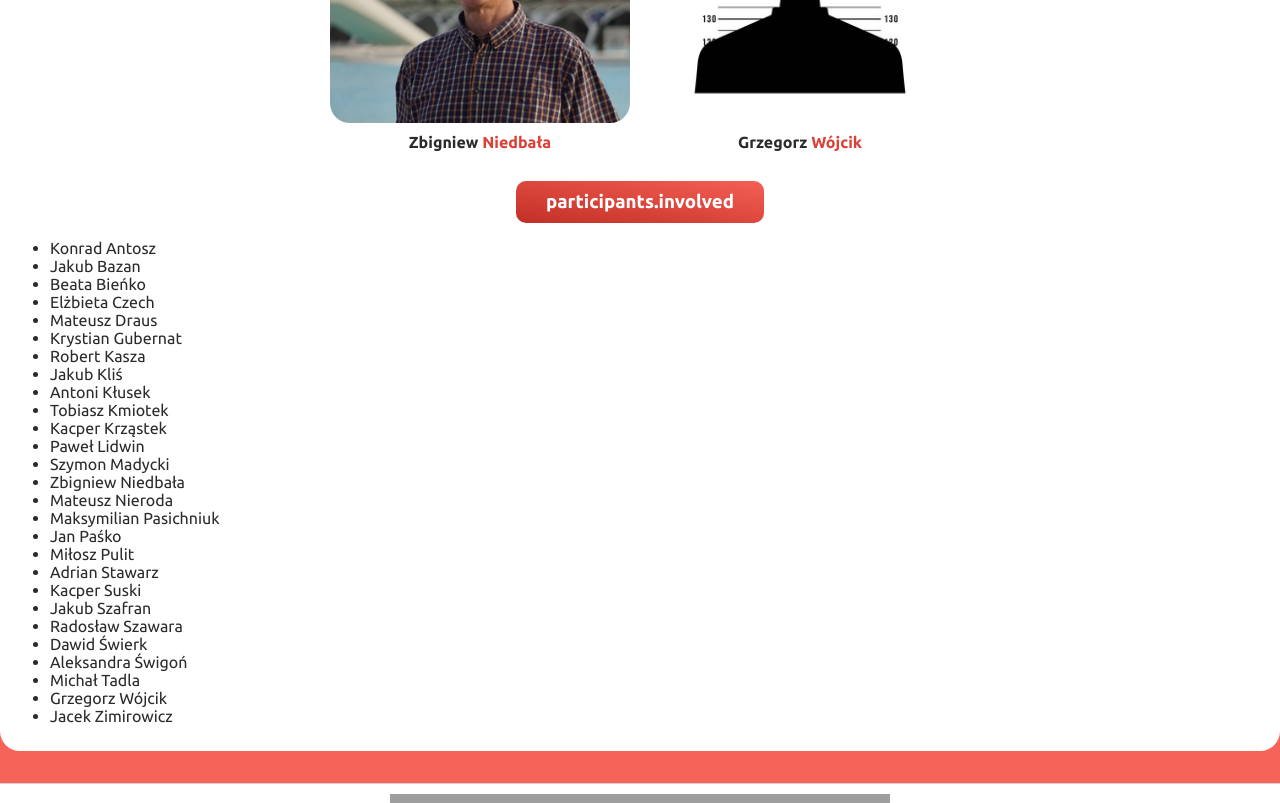
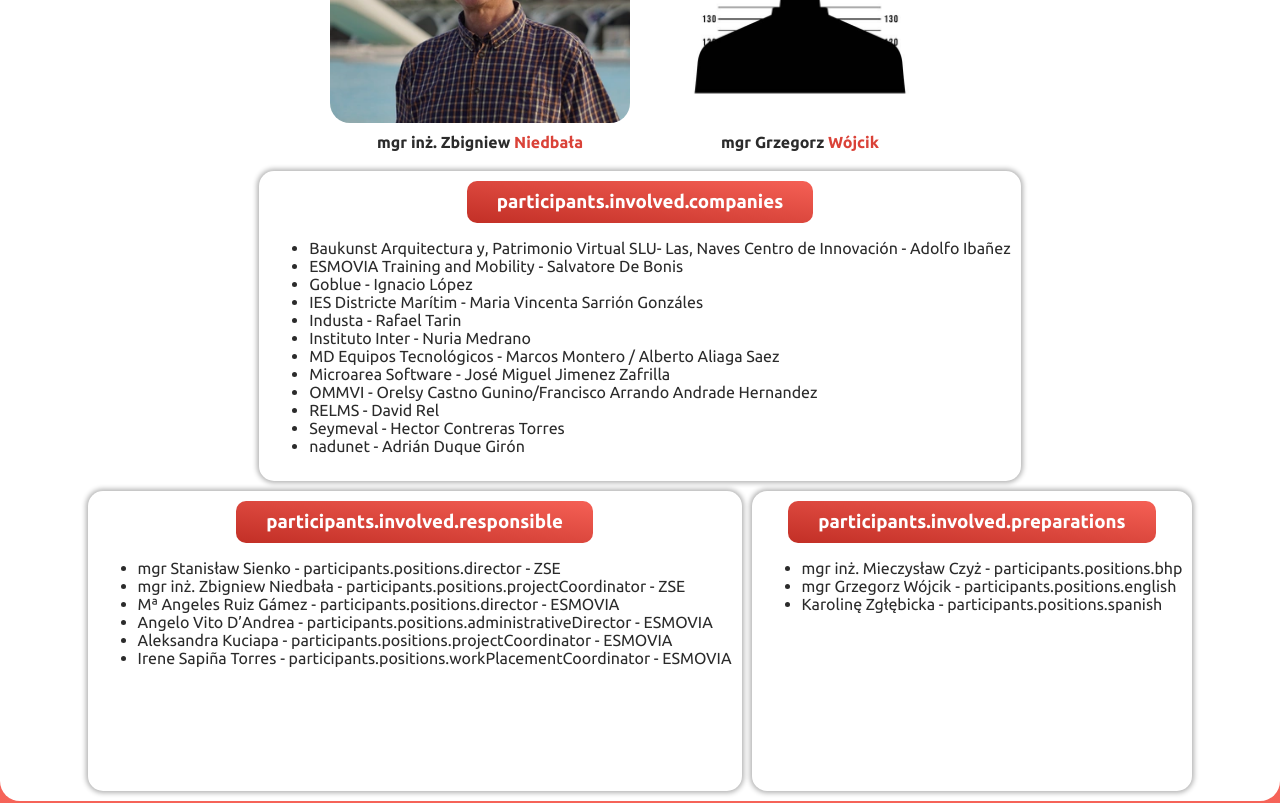
Before and after one commit to imLinguin/valencia-mobility, a SvelteKit app: page /1/participants in a window 1280 px wide. Shown: the part 5140-5943 px from the top of the page. Built offline with nearby package versions, Linux system fonts and the light colour scheme; grey boxes are pictures that could not be loaded.

Commit message:
feat: additional people responsible sections

```diff
--- /dev/null
+++ b/src/lib/components/InvolvedList.svelte
@@ -0,0 +1,29 @@
+<script lang="ts">
+	import { t } from '$lib/utils/translations';
+
+	export let title: string;
+	export let involved: string[];
+</script>
+
+<div class="involved-list">
+	<h3 class="styled-header">{$t(title)}</h3>
+	<ul>
+		{#each involved as entry}
+			<li>{entry}</li>
+		{/each}
+	</ul>
+</div>
+
+<style>
+	.involved-list {
+		position: relative;
+		border-radius: 15px;
+		min-height: 300px;
+		box-shadow: 0 0 5px 2px rgba(0, 0, 0, 0.3);
+		padding: 10px;
+	}
+
+	.styled-header {
+		margin: 0 auto;
+	}
+</style>
--- a/src/lib/data/participants.ts
+++ b/src/lib/data/participants.ts
@@ -37,22 +37,22 @@ const participants: {
 	],
 	tutors: [
 		{
-			name: 'Beata Bieńko',
+			name: 'mgr Beata Bieńko',
 			image: '/images/people/tutors/3.webp'
 		},
 		{
-			name: 'Elżbieta Czech'
+			name: 'mgr Elżbieta Czech'
 		},
 		{
-			name: 'Robert Kasza',
+			name: 'mgr inż. Robert Kasza',
 			image: '/images/people/tutors/2.webp'
 		},
 		{
-			name: 'Zbigniew Niedbała',
+			name: 'mgr inż. Zbigniew Niedbała',
 			image: '/images/people/tutors/1.webp'
 		},
 		{
-			name: 'Grzegorz Wójcik'
+			name: 'mgr Grzegorz Wójcik'
 		}
 	]
 };
--- a/src/lib/translations/pl.json
+++ b/src/lib/translations/pl.json
@@ -30,7 +30,20 @@
 		"electronic-tech": "Elektronicy",
 		"it-tech": "Informatycy",
 		"tutors": "Opiekunowie",
-		"involved": "Wszyscy zaangażowani"
+		"involved": {
+			"companies": "Opiekunowie w firmach",
+			"responsible": "Osoby odpowiedzialne",
+			"preparations": "Osoby odpowiedzialne za przygotowanie"
+		},
+		"positions": {
+			"director": "Dyrektor",
+			"administrativeDirector": "Dyrektor administracyjny",
+			"projectCoordinator": "Koordynator projektu",
+			"workPlacementCoordinator": "Koordynator miejsc pracy",
+			"bhp": "bezpieczeństwo higiena pracy",
+			"english": "przygotowanie Język Angielski",
+			"spanish": "przygotowanie Język Hiszpański"
+		}
 	},
 	"preparations": {
 		"english": {
--- a/src/routes/[lang]/participants/+page.svelte
+++ b/src/routes/[lang]/participants/+page.svelte
@@ -5,6 +5,7 @@
 
 	import participants from '$lib/data/participants';
 	import type { Participant, ParticipantGroups } from '$lib/types';
+	import InvolvedList from '$lib/components/InvolvedList.svelte';
 
 	const participantsGroups: ParticipantGroups[] = [
 		'automation-tech',
@@ -21,18 +22,43 @@
 		tutors: []
 	};
 
-	const involved = Object.keys(participants)
-		.reduce<Participant[]>(
-			(acc, group) => [...acc, ...participants[group as ParticipantGroups]],
-			[]
-		)
-		.sort((a, b) =>
-			(a.name.split(' ').pop() ?? '').localeCompare(b.name.split(' ').pop() ?? '', [
-				'pl-PL',
-				'es-ES',
-				'en-US'
-			])
-		);
+	const companiesTutors = [
+		'Baukunst Arquitectura y, Patrimonio Virtual SLU- Las, Naves Centro de Innovación - Adolfo Ibañez',
+		'ESMOVIA Training and Mobility - Salvatore De Bonis',
+		'Goblue - Ignacio López',
+		'IES Districte Marítim - Maria Vincenta Sarrión Gonzáles',
+		'Industa - Rafael Tarin',
+		'Instituto Inter - Nuria Medrano',
+		'MD Equipos Tecnológicos - Marcos Montero / Alberto Aliaga Saez ',
+		'Microarea Software - José Miguel Jimenez Zafrilla',
+		'OMMVI - Orelsy Castno Gunino/Francisco Arrando Andrade Hernandez ',
+		'RELMS - David Rel',
+		'Seymeval - Hector Contreras Torres',
+		'nadunet  - Adrián Duque Girón'
+	];
+
+	const peopleResponsible = [
+		`mgr Stanisław Sienko - ${$t('participants.positions.director')} - ZSE`,
+		`mgr inż. Zbigniew Niedbała - ${$t('participants.positions.projectCoordinator')} - ZSE`,
+		`Mª Angeles Ruiz Gámez - ${$t('participants.positions.director')} - ESMOVIA`,
+		`Angelo Vito D’Andrea - ${$t('participants.positions.administrativeDirector')} - ESMOVIA`,
+		`Aleksandra Kuciapa - ${$t('participants.positions.projectCoordinator')} - ESMOVIA`,
+		`Irene Sapiña Torres - ${$t('participants.positions.workPlacementCoordinator')} - ESMOVIA`
+	];
+
+	const preparations = [
+		`mgr inż. Mieczysław Czyż - ${$t('participants.positions.bhp')}`,
+		`mgr Grzegorz Wójcik - ${$t('participants.positions.english')}`,
+		`Karolinę Zgłębicka - ${$t('participants.positions.spanish')}`
+	];
+
+	// .sort((a, b) =>
+	// 	(a.name.split(' ').pop() ?? '').localeCompare(b.name.split(' ').pop() ?? '', [
+	// 		'pl-PL',
+	// 		'es-ES',
+	// 		'en-US'
+	// 	])
+	// );
 
 	const pickRandomImages = (array: string[]): string[] => {
 		const max = 5;
@@ -86,9 +112,12 @@
 							<img src={participant.image || '/images/person.jpg'} alt="" />
 						</div>
 						<span class="participant-name"
-							>{participant.name.split(' ')[0]}
+							>{participant.name
+								.split(' ')
+								.slice(0, participant.name.split(' ').length - 1)
+								.join(' ')}
 
-							<span class="participant-lastname">{participant.name.split(' ')[1]}</span>
+							<span class="participant-lastname">{participant.name.split(' ').pop()}</span>
 						</span>
 						{#if participant?.class}
 							<span class="participant-class">{participant.class}</span>
@@ -99,12 +128,11 @@
 		{/each}
 	</div>
 
-	<h3 class="styled-header">{$t('participants.involved')}</h3>
-	<ul class="people-involved">
-		{#each involved as participant (participant.name)}
-			<li>{participant.name}</li>
-		{/each}
-	</ul>
+	<div class="others">
+		<InvolvedList title="participants.involved.companies" involved={companiesTutors} />
+		<InvolvedList title="participants.involved.responsible" involved={peopleResponsible} />
+		<InvolvedList title="participants.involved.preparations" involved={preparations} />
+	</div>
 </div>
 
 <style>
@@ -177,6 +205,14 @@
 		margin: 0 auto 2em;
 	}
 
+	.others {
+		display: flex;
+		flex-direction: row;
+		flex-wrap: wrap;
+		justify-content: center;
+		gap: 10px;
+	}
+
 	@media screen and (max-width: 800px) {
 		.wrapper {
 			padding: 16px 0;
```
Also changed, not shown: src/lib/translations/en.json (+14 -1 lines).
